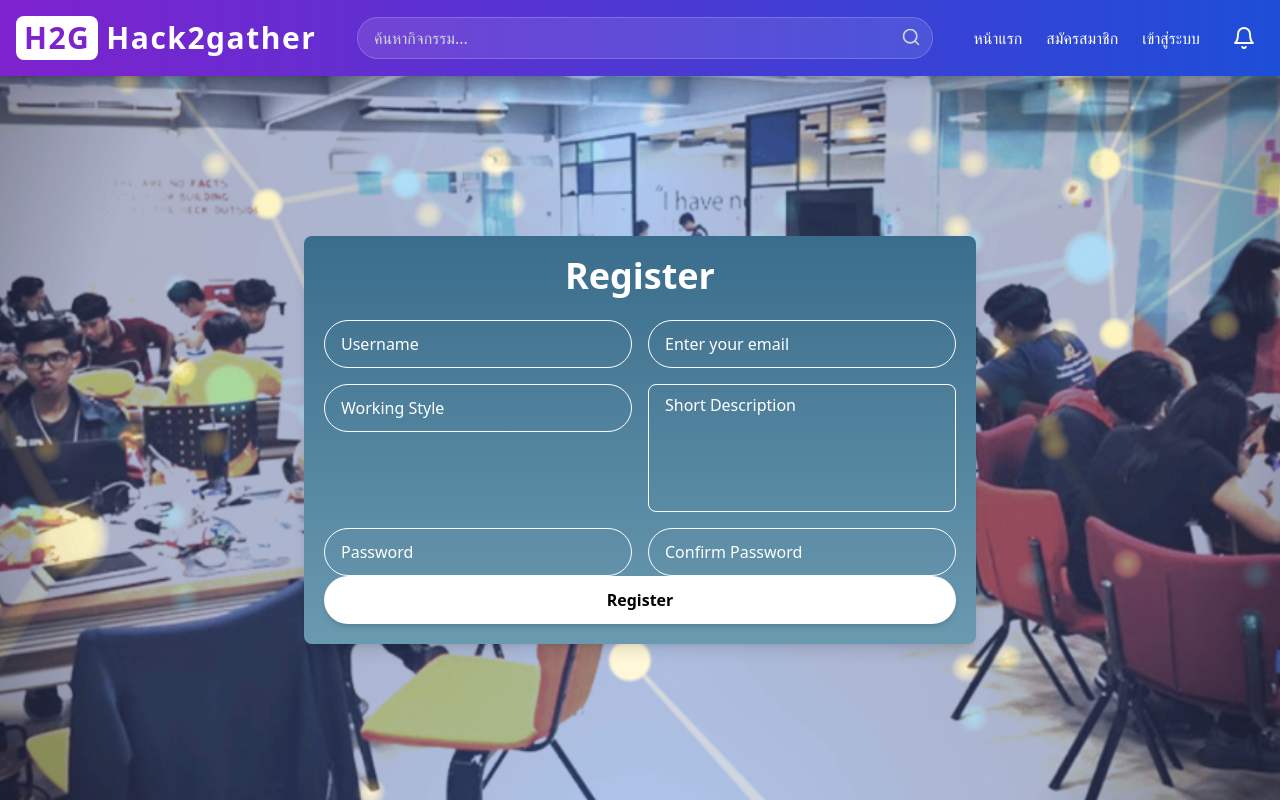
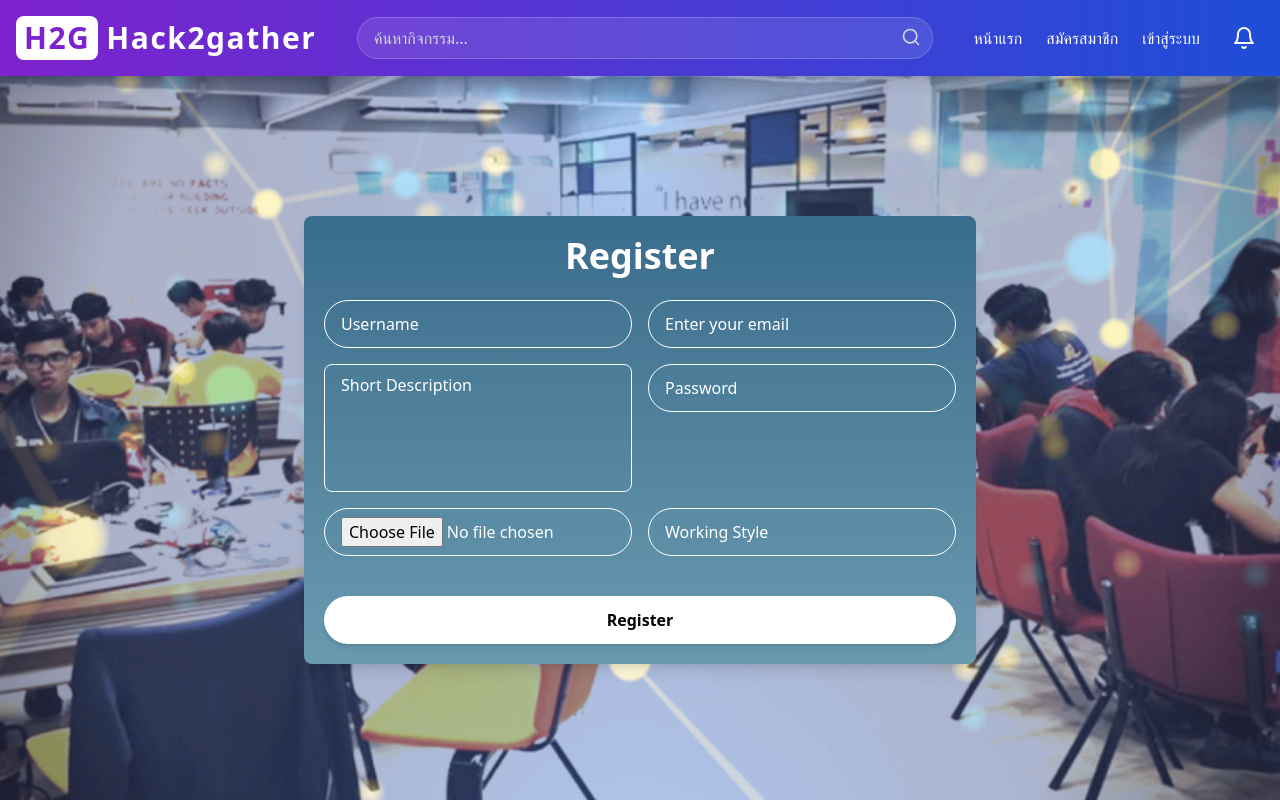
Before and after one commit to Celesca/hack2gather-backend-elysia, a React (Vite) app in the folder frontend/: page /register in a window 1280 px wide. Built offline with nearby package versions, Linux system fonts and the light colour scheme.

Commit message:
update Register and login form page and fix localStorage

```diff
--- a/frontend/src/LoginForm.jsx
+++ b/frontend/src/LoginForm.jsx
@@ -19,6 +19,9 @@ const LoginForm = () => {
     try {
       const response = await Axios.post('http://localhost:3000/user/login', formData);
 
+      console.log(response.data);
+
+
       Swal.fire({
         title: "Good job!",
         text: "Login Sucessful!",
@@ -28,11 +31,11 @@ const LoginForm = () => {
         Swal.close();
       }, 3000);
 
-      await new Promise(resolve => setTimeout(resolve, 2000));
+      await new Promise(resolve => setTimeout(resolve, 750));
 
       // Save token to localStorage and redirect
       // localStorage.setItem('authToken', response.data.token);
-      localStorage.setItem('userID', response.data.UserID);
+      localStorage.setItem('UserID', JSON.stringify(response.data.UserID));
       window.location.href = '/profile';
     } catch (error) {
       Swal.fire({
--- a/frontend/src/Register.jsx
+++ b/frontend/src/Register.jsx
@@ -10,7 +10,7 @@ const Register = () => {
     userName:'',
     email:'',
     password:'',
-    confirmPassword:'',
+    ProfileImage:'',
     workingStyle:'',
     bio:'',
   });
@@ -27,21 +27,22 @@ const Register = () => {
     e.preventDefault();
 
 
-    if (formData.password !== formData.confirmPassword) {
-      Swal.fire({
-        title: "Error!",
-        text: "Passwords do not match!",
-        icon: "error",
-      });
-      return;
+    // if (formData.password !== formData.confirmPassword) {
+    //   Swal.fire({
+    //     title: "Error!",
+    //     text: "Passwords do not match!",
+    //     icon: "error",
+    //   });
+    //   return;
 
-    }
+    // }
 
     try {
       const response = await Axios.post('http://localhost:3000/user/create', {
         userName: formData.userName,
         email: formData.email,
         password: formData.password,
+        ProfileImage: formData.ProfileImage,
         workingStyle: formData.workingStyle,
         bio: formData.bio,
       });
@@ -55,7 +56,7 @@ const Register = () => {
           userName: "",
           email: "",
           password: "",
-          confirmPassword: "",
+          ProfileImage: "",
           workingStyle: "",
           bio: "",
         });
@@ -71,10 +72,11 @@ const Register = () => {
 
         await new Promise(resolve => setTimeout(resolve, 2000));
 
-        localStorage.setItem('userID', JSON.stringify(response.data.UserID));
+        // localStorage.setItem('UserID', JSON.stringify(response.data.UserID));
         window.location.href = '/login';
 
       }
+
     } catch (error) {
       Swal.fire({
         title: "Error!",
@@ -114,14 +116,7 @@ const Register = () => {
               required
               className="w-full h-12 px-4 py-2 bg-transparent border border-white rounded-full text-white placeholder-white focus:outline-none focus:border-white"
             />
-            <input
-              name="workingStyle"
-              type="text"
-              placeholder="Working Style"
-              value={formData.workingStyle}
-              onChange={handleInputChange}
-              className="w-full h-12 px-4 py-2 bg-transparent border border-white rounded-full text-white placeholder-white focus:outline-none focus:border-white"
-            />
+
             <textarea
               name="bio"
               placeholder="Short Description"
@@ -129,7 +124,9 @@ const Register = () => {
               onChange={handleInputChange}
               className="w-full h-32 px-4 py-2 bg-transparent border border-white rounded-lg text-white placeholder-white focus:outline-none focus:border-white resize-none"
             />
-            <input
+
+
+          <input
               name="password"
               type="password"
               placeholder="Password"
@@ -138,21 +135,34 @@ const Register = () => {
               required
               className="w-full h-12 px-4 py-2 bg-transparent border border-white rounded-full text-white placeholder-white focus:outline-none focus:border-white"
             />
+
+
             <input
-              name="confirmPassword"
-              type="password"
-              placeholder="Confirm Password"
-              value={formData.confirmPassword}
+              name="ProfileImage"
+              type="file"  // Changed to file input
               onChange={handleInputChange}
               required
               className="w-full h-12 px-4 py-2 bg-transparent border border-white rounded-full text-white placeholder-white focus:outline-none focus:border-white"
             />
+
+<input
+              name="workingStyle"
+              type="text"
+              placeholder="Working Style"
+              value={formData.workingStyle}
+              onChange={handleInputChange}
+              className="w-full h-12 px-4 py-2 bg-transparent border border-white rounded-full text-white placeholder-white focus:outline-none focus:border-white"
+            />
+
+
+
+
           </div>
 
           {/* Submit button */}
           <button
             type="submit"
-            className="w-full h-12 bg-white text-black font-bold rounded-full shadow-md hover:bg-gray-200 transition duration-300"
+            className="mt-10 w-full h-12 bg-white text-black font-bold rounded-full shadow-md hover:bg-gray-200 transition duration-300"
           >
             Register
           </button>
--- a/frontend/src/components/Navbar.jsx
+++ b/frontend/src/components/Navbar.jsx
@@ -16,6 +16,7 @@ function Navbar() {
   const handleLogout = () => {
     localStorage.removeItem('userID');
     setIsLoggedIn(false);
+    window.location.href = '/login';
   };
 
   return (
```
